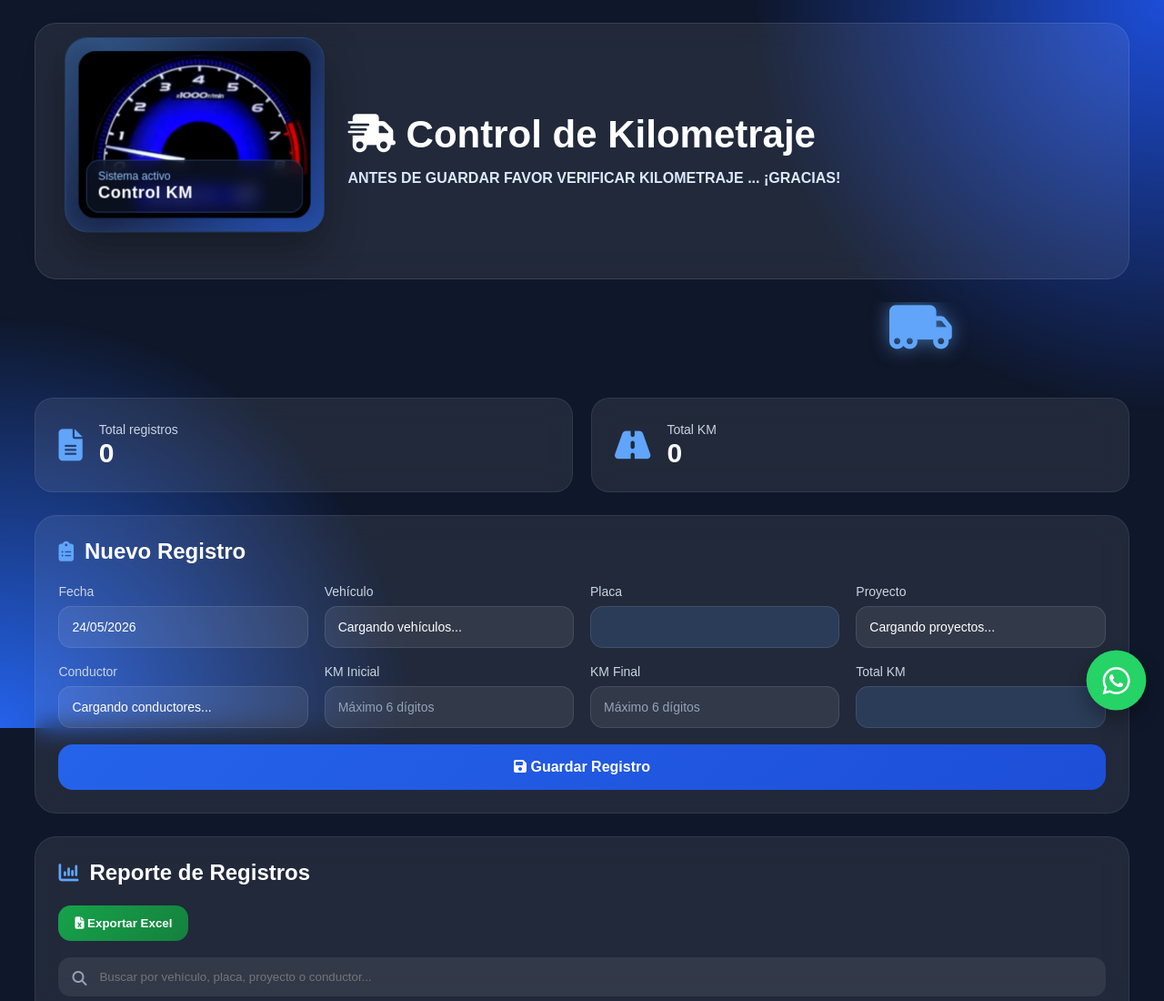
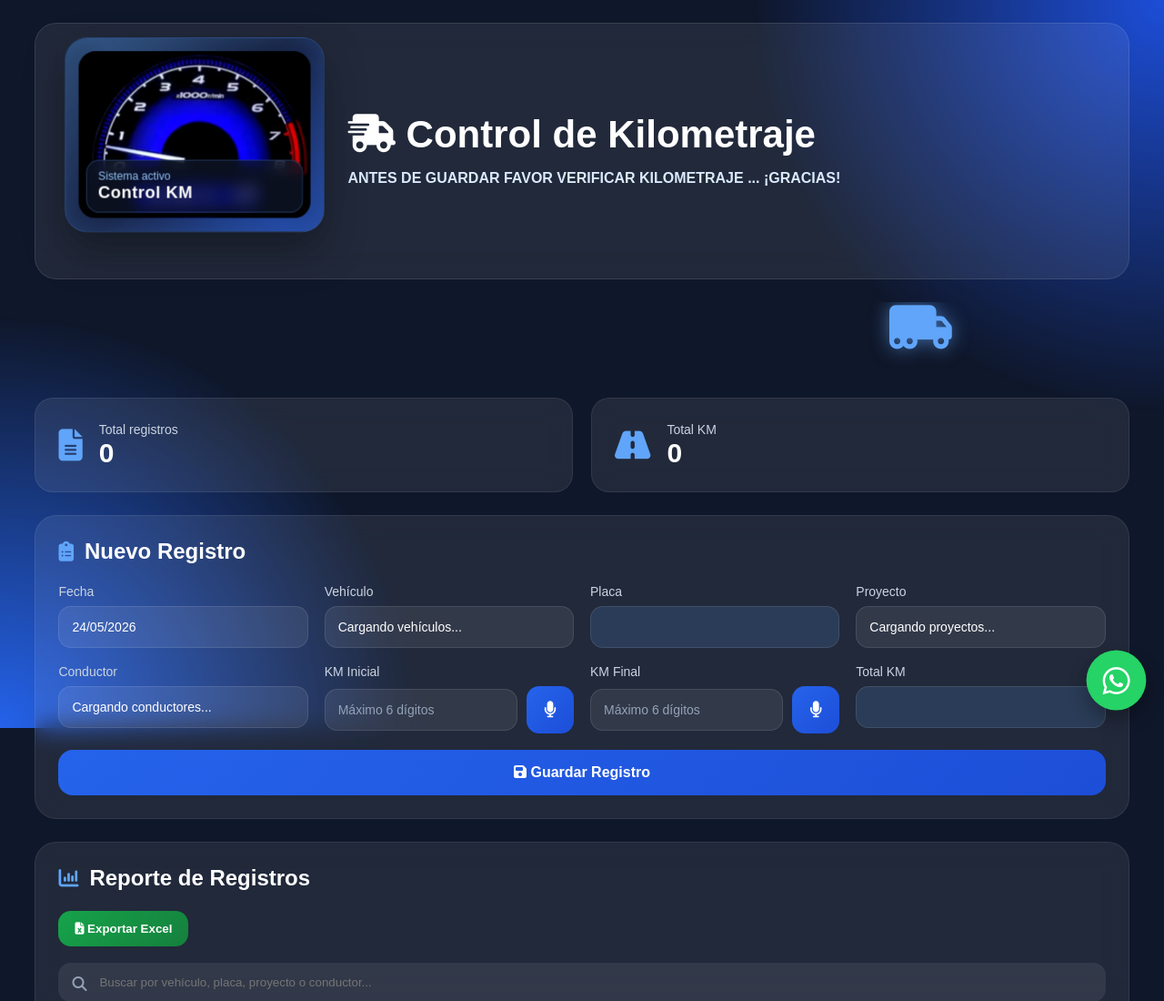
Before and after one commit to eparedescabrera/kilometraje, a plain HTML site: page index.html in a window 1280 px wide. Shown: the top 1100 px of the page at 91% size. Drawn offline with nearby package versions, Linux system fonts and the light colour scheme; some packages are replaced by stand-ins of ours; a script that the page names is missing.

Commit message:
feat: agregar ingreso por voz en kilometraje

```diff
--- a/css/style.css
+++ b/css/style.css
@@ -525,3 +525,33 @@ select option:hover {
   transform: translateY(-2px);
   box-shadow: 0 8px 18px rgba(22, 163, 74, 0.35);
 }
+/* =========================
+   INPUT VOZ
+========================= */
+
+.voice-input {
+  display: flex;
+  align-items: center;
+  gap: 10px;
+}
+
+.voice-input input {
+  flex: 1;
+}
+
+.btn-mic {
+  width: 52px;
+  height: 52px;
+  border-radius: 14px;
+  border: none;
+  background: linear-gradient(135deg,#2563eb,#1d4ed8);
+  color: white;
+  cursor: pointer;
+  font-size: 18px;
+  transition: 0.3s;
+}
+
+.btn-mic:hover {
+  transform: scale(1.05);
+  box-shadow: 0 8px 20px rgba(37,99,235,0.4);
+}
--- a/index.html
+++ b/index.html
@@ -128,6 +128,7 @@
           <div class="form-group">
             <label>KM Inicial</label>
 
+            <div class="voice-input">
               <input
                 type="text"
                 id="kmInicial"
@@ -137,10 +138,21 @@
                 title="Solo se permiten 6 dígitos"
                 required
               />
+
+              <button
+                type="button"
+                class="btn-mic"
+                onclick="iniciarVoz('kmInicial')"
+              >
+                <i class="fa-solid fa-microphone"></i>
+              </button>
+            </div>
           </div>
 
           <div class="form-group">
   <label>KM Final</label>
+
+  <div class="voice-input">
 
     <input
       type="text"
@@ -151,6 +163,16 @@
       title="Solo se permiten 6 dígitos"
       required
     />
+
+    <button
+      type="button"
+      class="btn-mic"
+      onclick="iniciarVoz('kmFinal')"
+    >
+      <i class="fa-solid fa-microphone"></i>
+    </button>
+
+  </div>
 </div>
 
           <div class="form-group">
--- a/js/script.js
+++ b/js/script.js
@@ -343,6 +343,64 @@ btnSiguiente.addEventListener("click", function () {
   paginaActual++;
   mostrarDatos(datosGlobales);
 });
+/* =========================
+   RECONOCIMIENTO DE VOZ
+========================= */
+
+function iniciarVoz(inputId) {
+
+  const SpeechRecognition =
+    window.SpeechRecognition ||
+    window.webkitSpeechRecognition;
+
+  if (!SpeechRecognition) {
+    Swal.fire(
+      "No compatible",
+      "Tu navegador no soporta reconocimiento de voz.",
+      "error"
+    );
+    return;
+  }
+
+  const recognition = new SpeechRecognition();
+
+  recognition.lang = "es-ES";
+  recognition.interimResults = false;
+  recognition.maxAlternatives = 1;
+
+  recognition.start();
+
+  Swal.fire({
+    title: "Escuchando...",
+    text: "Diga el kilometraje",
+    allowOutsideClick: false,
+    didOpen: () => {
+      Swal.showLoading();
+    }
+  });
+
+  recognition.onresult = function(event) {
+
+    let texto =
+      event.results[0][0].transcript;
+
+    texto = texto.replace(/\D/g, "").slice(0, 6);
+
+    document.getElementById(inputId).value = texto;
+
+    calcularTotal();
+
+    Swal.close();
+  };
+
+  recognition.onerror = function() {
+    Swal.fire(
+      "Error",
+      "No se pudo reconocer la voz.",
+      "error"
+    );
+  };
+}
 /* INICIAR */
 cargarCatalogos();
 cargarDatos();
--- a/service-worker.js
+++ b/service-worker.js
@@ -1,4 +1,4 @@
-const CACHE_NAME = "control-kilometraje-v4";
+const CACHE_NAME = "control-kilometraje-v5";
 
 const FILES_TO_CACHE = [
   "./",
```
Lines whose indentation alone changed are shown as unchanged.
